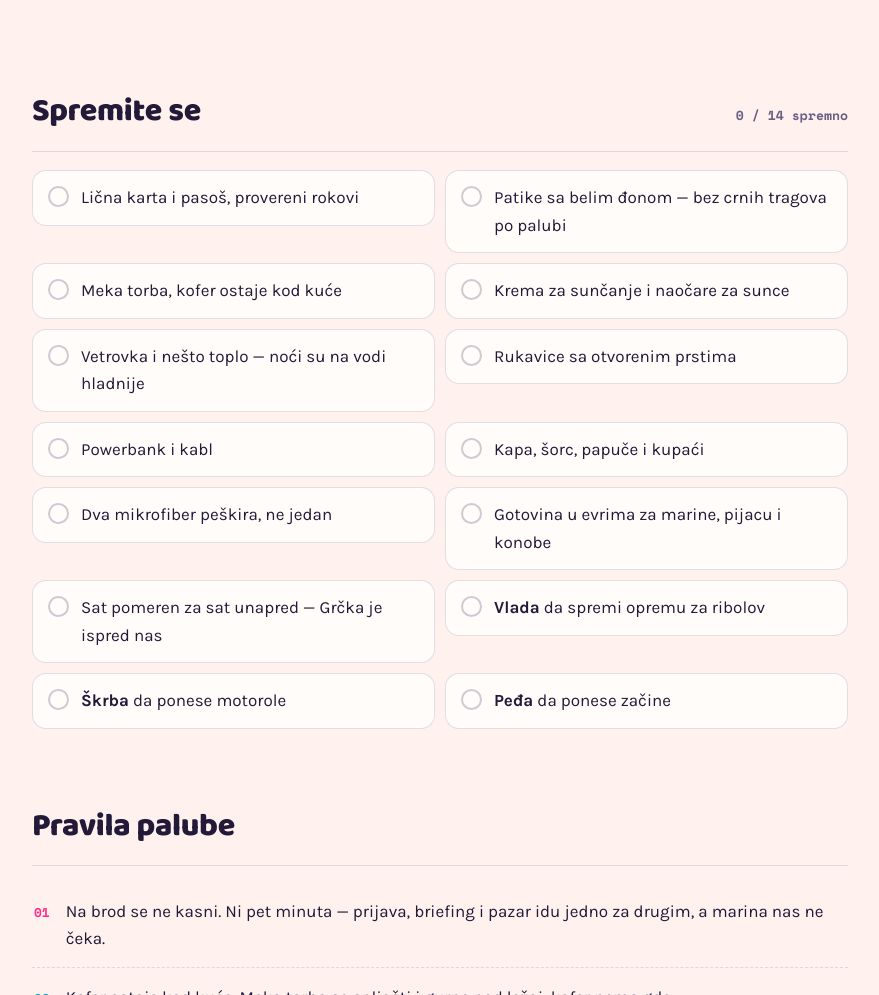
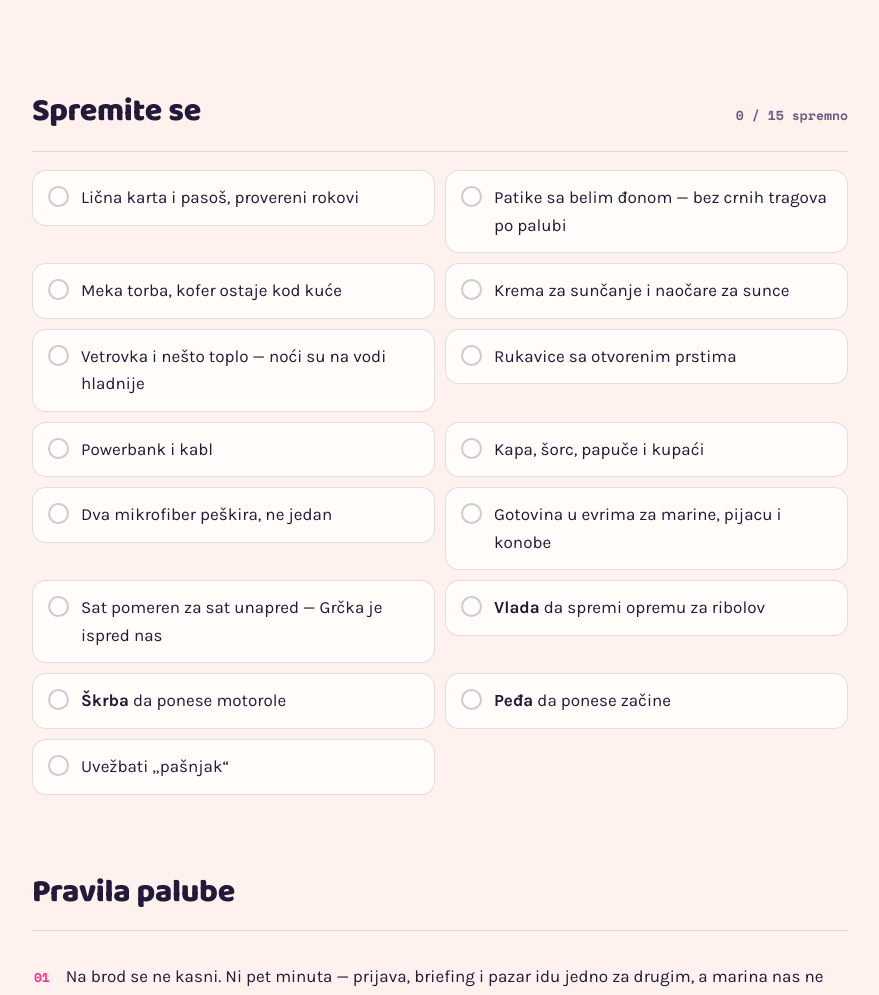
Before and after one commit to nemanjahp/lollipop, a website: page artifact.html in a window 1280 px wide. Shown: the part 1179-2174 px from the top of the page, without its empty margins (200-1079 px from the left). Drawn offline with nearby package versions, Linux system fonts and the light colour scheme.

Commit message:
Dodaj stavku: uvežbati „pašnjak"

```diff
--- a/artifact.html
+++ b/artifact.html
@@ -250,7 +250,7 @@
   <section>
     <div class="sechead">
       <h2 class="sec">Spremite se</h2>
-      <p class="tally" id="tally">0 / 14 spremno</p>
+      <p class="tally" id="tally">0 / 15 spremno</p>
     </div>
     <ul class="list" id="list">
       <li><button class="item" type="button" aria-pressed="false"><span class="box"><svg viewBox="0 0 16 16" aria-hidden="true"><path d="M2 8.5l4 4 8-9" fill="none" stroke="#0B2A14" stroke-width="2.6" stroke-linecap="round" stroke-linejoin="round"/></svg></span><span class="txt">Lična karta i pasoš, provereni rokovi</span></button></li>
@@ -267,6 +267,7 @@
       <li><button class="item" type="button" aria-pressed="false"><span class="box"><svg viewBox="0 0 16 16" aria-hidden="true"><path d="M2 8.5l4 4 8-9" fill="none" stroke="#0B2A14" stroke-width="2.6" stroke-linecap="round" stroke-linejoin="round"/></svg></span><span class="txt"><b>Vlada</b> da spremi opremu za ribolov</span></button></li>
       <li><button class="item" type="button" aria-pressed="false"><span class="box"><svg viewBox="0 0 16 16" aria-hidden="true"><path d="M2 8.5l4 4 8-9" fill="none" stroke="#0B2A14" stroke-width="2.6" stroke-linecap="round" stroke-linejoin="round"/></svg></span><span class="txt"><b>Škrba</b> da ponese motorole</span></button></li>
       <li><button class="item" type="button" aria-pressed="false"><span class="box"><svg viewBox="0 0 16 16" aria-hidden="true"><path d="M2 8.5l4 4 8-9" fill="none" stroke="#0B2A14" stroke-width="2.6" stroke-linecap="round" stroke-linejoin="round"/></svg></span><span class="txt"><b>Peđa</b> da ponese začine</span></button></li>
+      <li><button class="item" type="button" aria-pressed="false"><span class="box"><svg viewBox="0 0 16 16" aria-hidden="true"><path d="M2 8.5l4 4 8-9" fill="none" stroke="#0B2A14" stroke-width="2.6" stroke-linecap="round" stroke-linejoin="round"/></svg></span><span class="txt">Uvežbati „pašnjak“</span></button></li>
     </ul>
   </section>
 
```
Also changed, not shown: index.html (+2 -1 lines).
